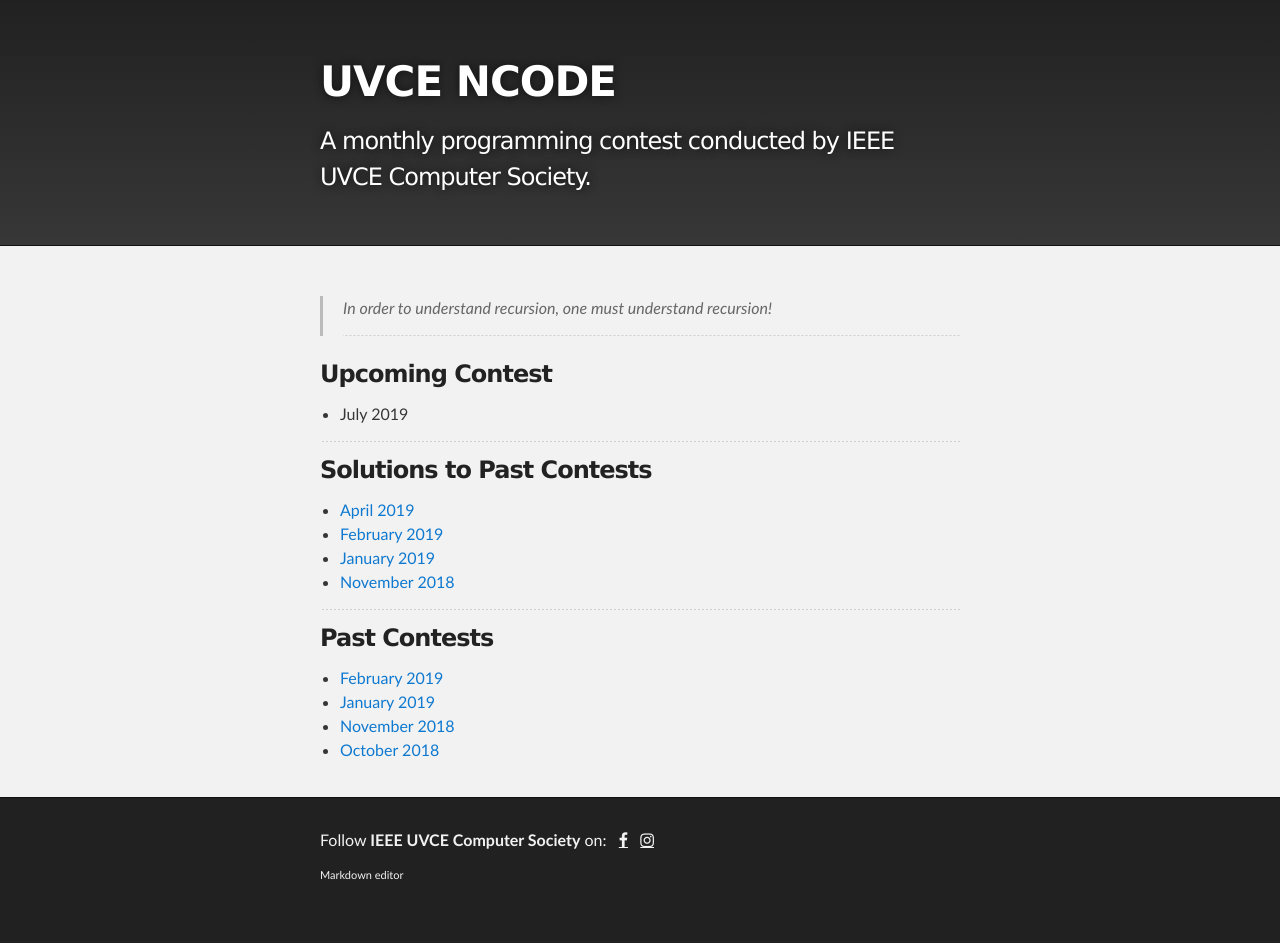
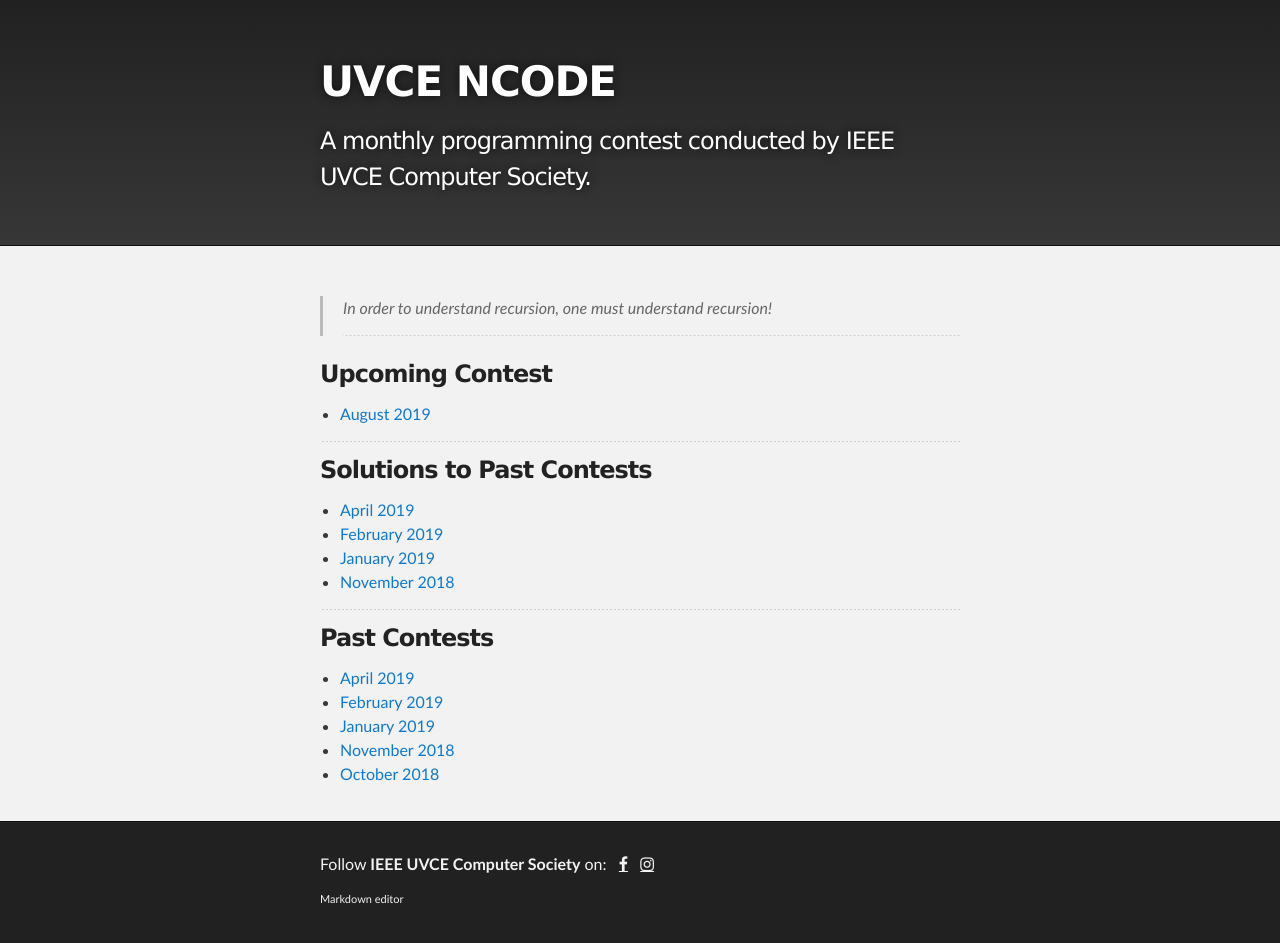
Before and after one commit to ieee-uvce-cs/ncode, a Jekyll site: the page built from index.md, in a window 1280 px wide. Built offline with Jekyll 4.4.1, drawn with Linux system fonts in a browser that asks for light colours; before the commit the page ends 919 px from its top, so only the background shows below that.

Commit message:
Update index.md

```diff
--- a/index.md
+++ b/index.md
@@ -6,7 +6,7 @@ layout: default
 * * *
 
 ### Upcoming Contest
-- July 2019
+- [August 2019](https://www.hackerrank.com/uvce-ncode-august-2019)
 
 * * *
 
@@ -19,6 +19,7 @@ layout: default
 * * *
 
 ### Past Contests
+- [April 2019](https://www.hackerrank.com/uvce-ncode-april)
 - [February 2019](https://www.hackerrank.com/contests/uvce-ncode-february-2019/)
 - [January 2019](https://www.hackerrank.com/contests/uvce-ncode-january-2019/challenges)
 - [November 2018](https://www.hackerrank.com/contests/uvce-ncode-november-2018/challenges)
```
